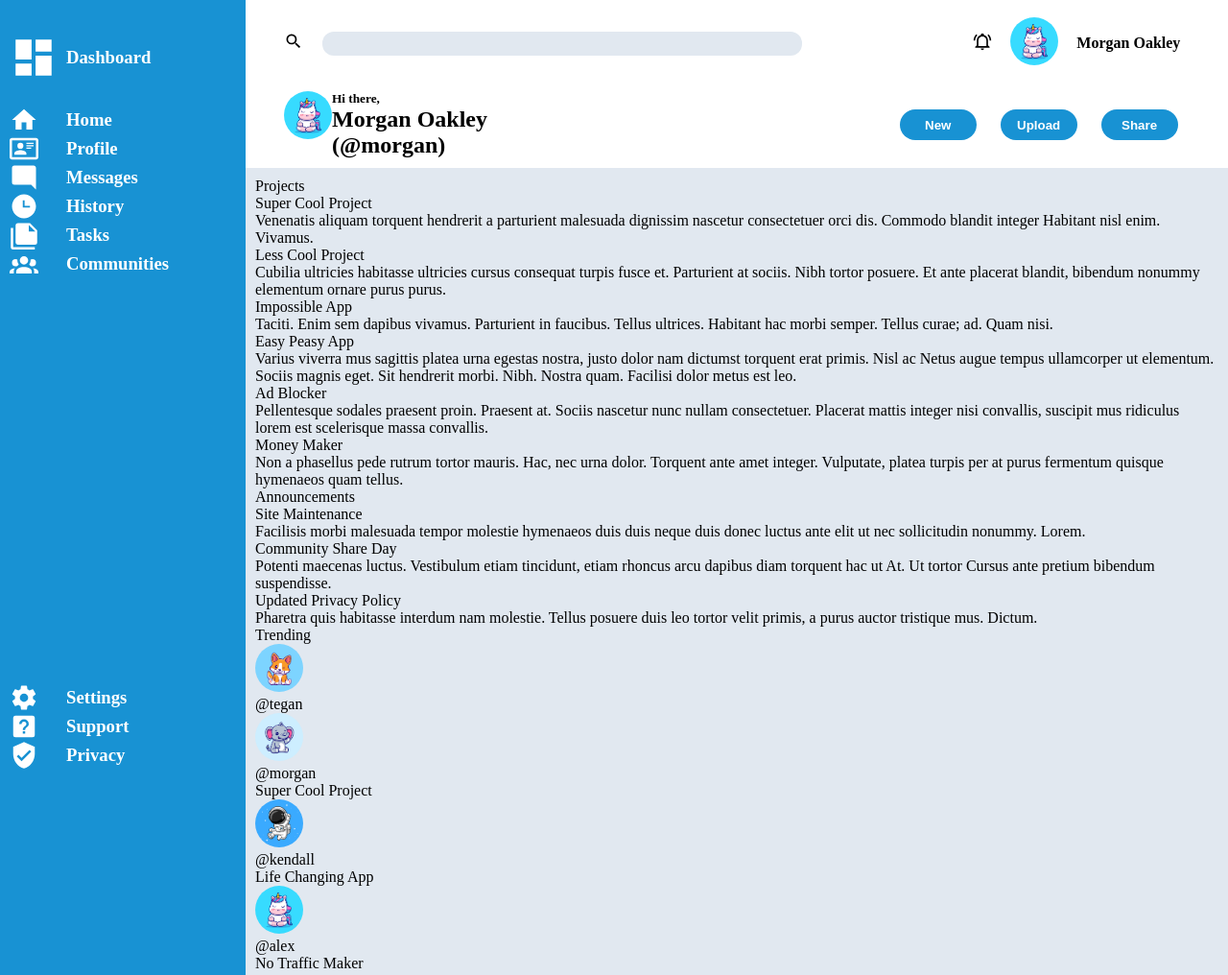
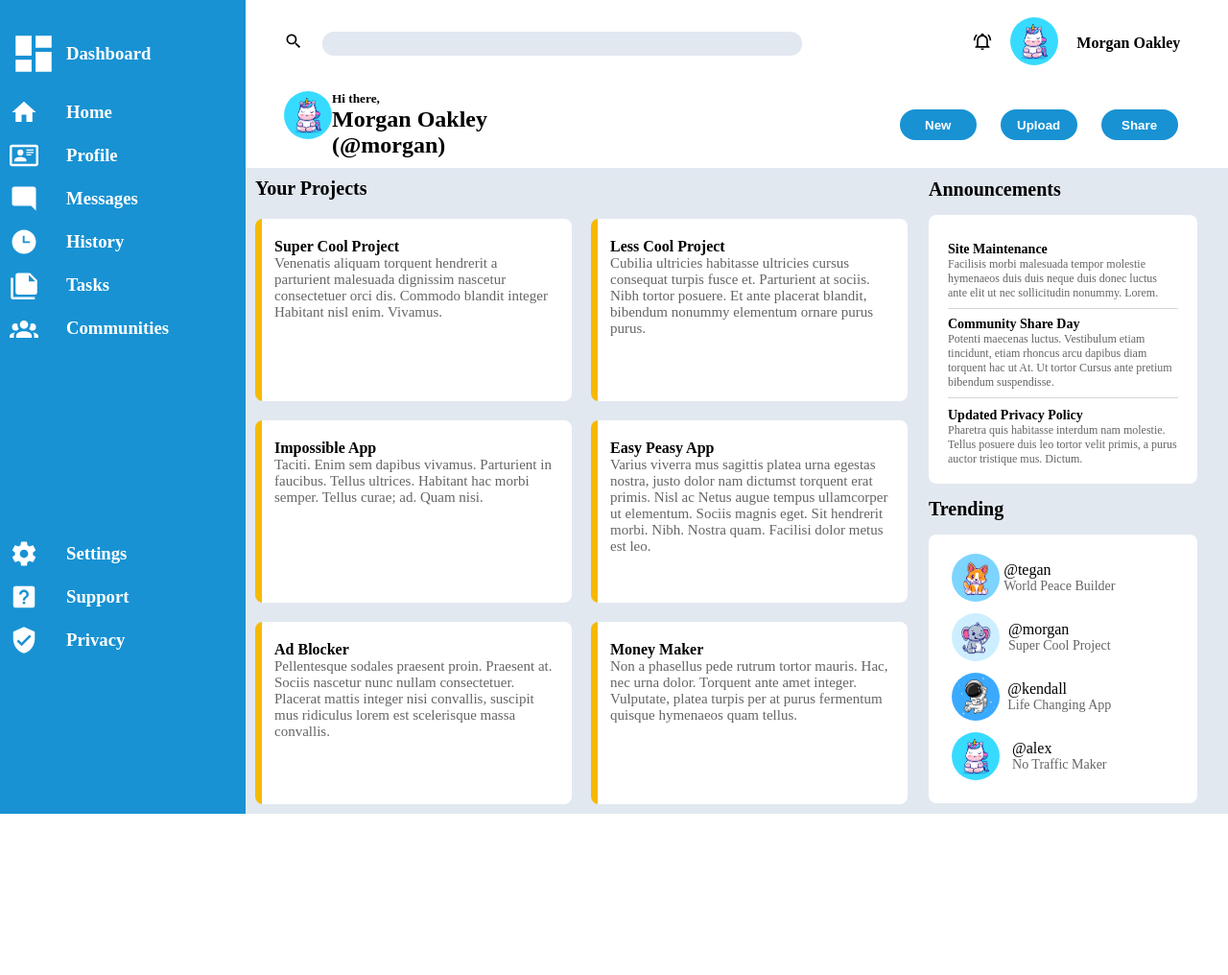
Before and after one commit to ankithabangar/Dashboard, a plain HTML site: page dashboard.html in a window 1280 px wide. Shown: the top 1016 px of the page at 96% size. After the commit the page ends 848 px from the top, so only its background shows below. Drawn offline with Linux system fonts and the light colour scheme.

Commit message:
main edited

```diff
--- a/dashboard.css
+++ b/dashboard.css
@@ -88,7 +88,7 @@ button {
   width: 80px;
 }
 
-.user-logo > img {
+.user-logo {
   border-radius: 50%;
   width: 50px;
   height: auto;
@@ -99,7 +99,8 @@ button {
   background-color: #1892d3;
   grid-row: 1/3;
   display: grid;
-  grid-template-rows: 1fr 6fr 3fr;
+  grid-template-rows: 1fr 5fr 3fr;
+  box-sizing: border-box;
 }
 
 .nav-1 > ul > li,
@@ -111,6 +112,12 @@ button {
   align-items: center;
 }
 
+.nav-1 ul,
+.nav-2 ul {
+  display: grid;
+  gap: 15px;
+}
+
 h3 {
   color: white;
 }
@@ -118,4 +125,99 @@ h3 {
 .main {
   padding: 10px;
   background-color: #e1e8f0;
+  display: grid;
+  grid-template-columns: 2fr 1fr;
+  justify-items: center;
+  align-items: center;
 }
+
+.main-left {
+  display: grid;
+  grid-template-rows: repeat(4, auto);
+  grid-template-columns: 1fr 1fr;
+  gap: 20px;
+}
+
+.main-right {
+  display: grid;
+  gap: 15px;
+}
+
+.project-title,
+.announcement-title,
+.trending-title {
+  font-size: 20px;
+  font-weight: 550;
+}
+
+.project-title {
+  grid-column: 1/3;
+}
+
+.project {
+  width: 330px;
+  height: 190px;
+  padding: 20px;
+  background: linear-gradient(90deg, #f7b900 2%, white 2%);
+  border-radius: 8px;
+}
+
+.project > div {
+  font-weight: 600;
+}
+
+.project > div + p {
+  font-size: 15px;
+}
+
+p {
+  color: #656565;
+}
+
+.announcements,
+.trends {
+  width: 280px;
+  height: 280px;
+  border-radius: 8px;
+  padding: 20px;
+  background-color: white;
+}
+
+.announcement {
+  padding: 8px 0px;
+  border-bottom: solid 1px #d6d6d6;
+}
+
+.announcement-last {
+  padding: 10px 0px;
+}
+
+.announcement > div,
+.announcement-last > div {
+  font-weight: 600;
+  font-size: 14px;
+}
+
+.announcement > div + p,
+.announcement-last > div + p {
+  font-size: 12px;
+}
+
+.trends ul {
+  display: grid;
+  grid-template-rows: repeat(4, 1fr);
+  gap: 12px;
+  justify-content: start;
+}
+
+.trend {
+  display: grid;
+  grid-template-columns: 1fr 2fr;
+  align-items: center;
+  justify-items: center;
+}
+
+.project-name {
+  color: #656565;
+  font-size: 14px;
+}
--- a/dashboard.html
+++ b/dashboard.html
@@ -25,8 +25,12 @@
                   alt="bell-ring-outline"
                 />
               </li>
-              <li class="user-logo">
-                <img src="./icons/2262.jpg" alt="Unicon logo" />
+              <li>
+                <img
+                  class="user-logo"
+                  src="./icons/2262.jpg"
+                  alt="Unicon logo"
+                />
               </li>
               <li><h4>Morgan Oakley</h4></li>
             </ul>
@@ -35,8 +39,12 @@
         <div class="header-bottom">
           <div class="header-bottom-left">
             <ul>
-              <li class="user-logo">
-                <img src="./icons/2262.jpg" alt="Unicon logo" />
+              <li>
+                <img
+                  class="user-logo"
+                  src="./icons/2262.jpg"
+                  alt="Unicon logo"
+                />
               </li>
               <li>
                 <h5>Hi there,</h5>
@@ -112,8 +120,8 @@
       </div>
 
       <div class="main">
-        <div class="projects">
-          Projects
+        <div class="main-left">
+          <div class="project-title">Your Projects</div>
           <div class="project">
             <div>Super Cool Project</div>
             <p>
@@ -181,8 +189,9 @@
             <div></div>
           </div>
         </div>
+        <div class="main-right">
+          <div class="announcement-title">Announcements</div>
           <div class="announcements">
-          Announcements
             <div class="announcement">
               <div>Site Maintenance</div>
               <p>
@@ -194,49 +203,56 @@
             <div class="announcement">
               <div>Community Share Day</div>
               <p>
-              Potenti maecenas luctus. Vestibulum etiam tincidunt, etiam rhoncus
-              arcu dapibus diam torquent hac ut At. Ut tortor Cursus ante
-              pretium bibendum suspendisse.
+                Potenti maecenas luctus. Vestibulum etiam tincidunt, etiam
+                rhoncus arcu dapibus diam torquent hac ut At. Ut tortor Cursus
+                ante pretium bibendum suspendisse.
               </p>
             </div>
-          <div class="announcement">
+            <div class="announcement-last">
               <div>Updated Privacy Policy</div>
               <p>
-              Pharetra quis habitasse interdum nam molestie. Tellus posuere duis
-              leo tortor velit primis, a purus auctor tristique mus. Dictum.
+                Pharetra quis habitasse interdum nam molestie. Tellus posuere
+                duis leo tortor velit primis, a purus auctor tristique mus.
+                Dictum.
               </p>
             </div>
           </div>
-
-        <div class="trending">
-          Trending
+          <div class="trending-title">Trending</div>
           <div class="trends">
-            <div class="user-logo">
-              <img src="./icons/1-13.jpg" alt="dog" />
+            <ul>
+              <li class="trend">
+                <img class="user-logo" src="./icons/1-13.jpg" alt="dog" />
+                <div>
+                  <div class="username">@tegan</div>
+                  <div class="project-name">World Peace Builder</div>
                 </div>
-            <div class="username">@tegan</div>
-            <div class="project-name"></div>
-          </div>
-          <div class="trends">
-            <div class="user-logo">
-              <img src="./icons/2220.jpg" alt="elephant" />
-            </div>
+              </li>
+              <li class="trend">
+                <img class="user-logo" src="./icons/2220.jpg" alt="elephant" />
+                <div>
                   <div class="username">@morgan</div>
                   <div class="project-name">Super Cool Project</div>
                 </div>
-          <div class="trends">
-            <div class="user-logo">
-              <img src="./icons/4000_5_02.jpg" alt="astronaut" />
-            </div>
+              </li>
+              <li class="trend">
+                <img
+                  class="user-logo"
+                  src="./icons/4000_5_02.jpg"
+                  alt="astronaut"
+                />
+                <div>
                   <div class="username">@kendall</div>
                   <div class="project-name">Life Changing App</div>
                 </div>
-          <div class="trends">
-            <div class="user-logo">
-              <img src="./icons/2262.jpg" alt="Unicorn" />
-            </div>
+              </li>
+              <li class="trend">
+                <img class="user-logo" src="./icons/2262.jpg" alt="Unicorn" />
+                <div>
                   <div class="username">@alex</div>
                   <div class="project-name">No Traffic Maker</div>
+                </div>
+              </li>
+            </ul>
           </div>
         </div>
       </div>
```
Lines whose indentation alone changed are shown as unchanged.
